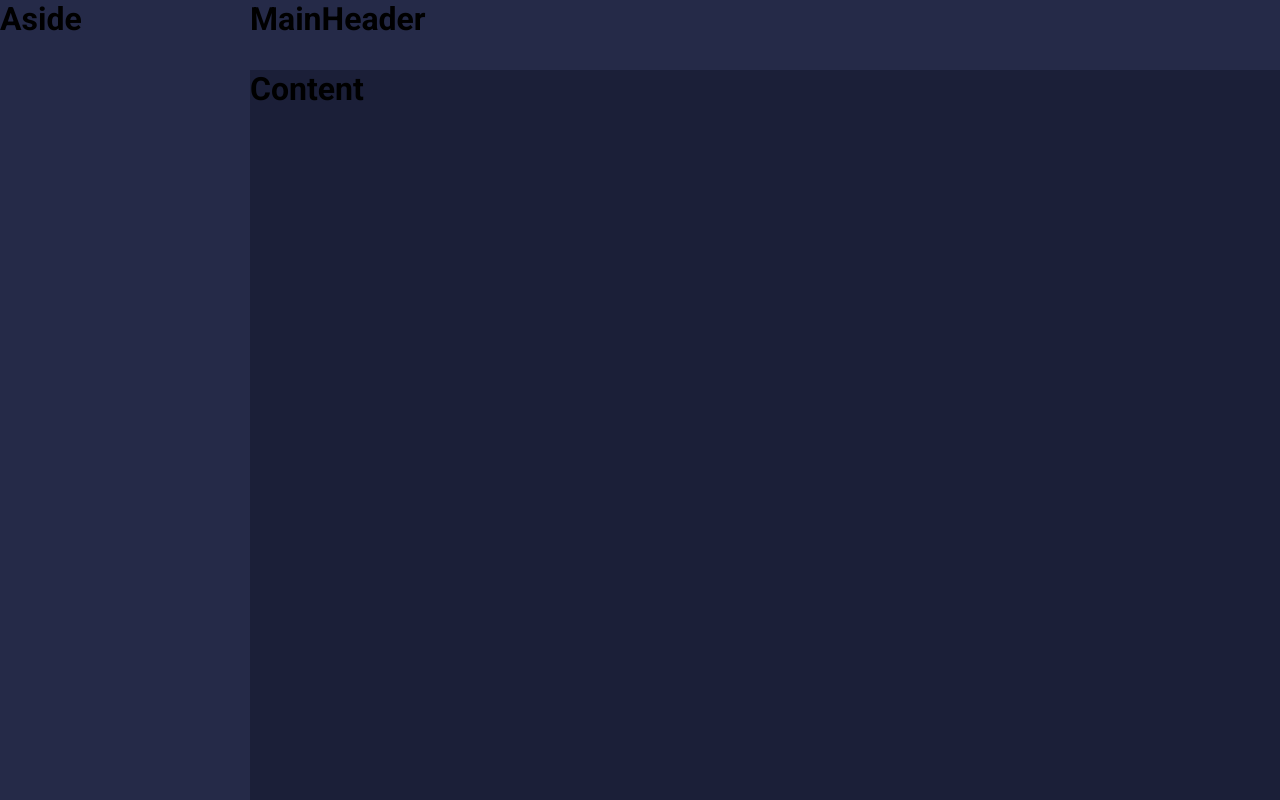
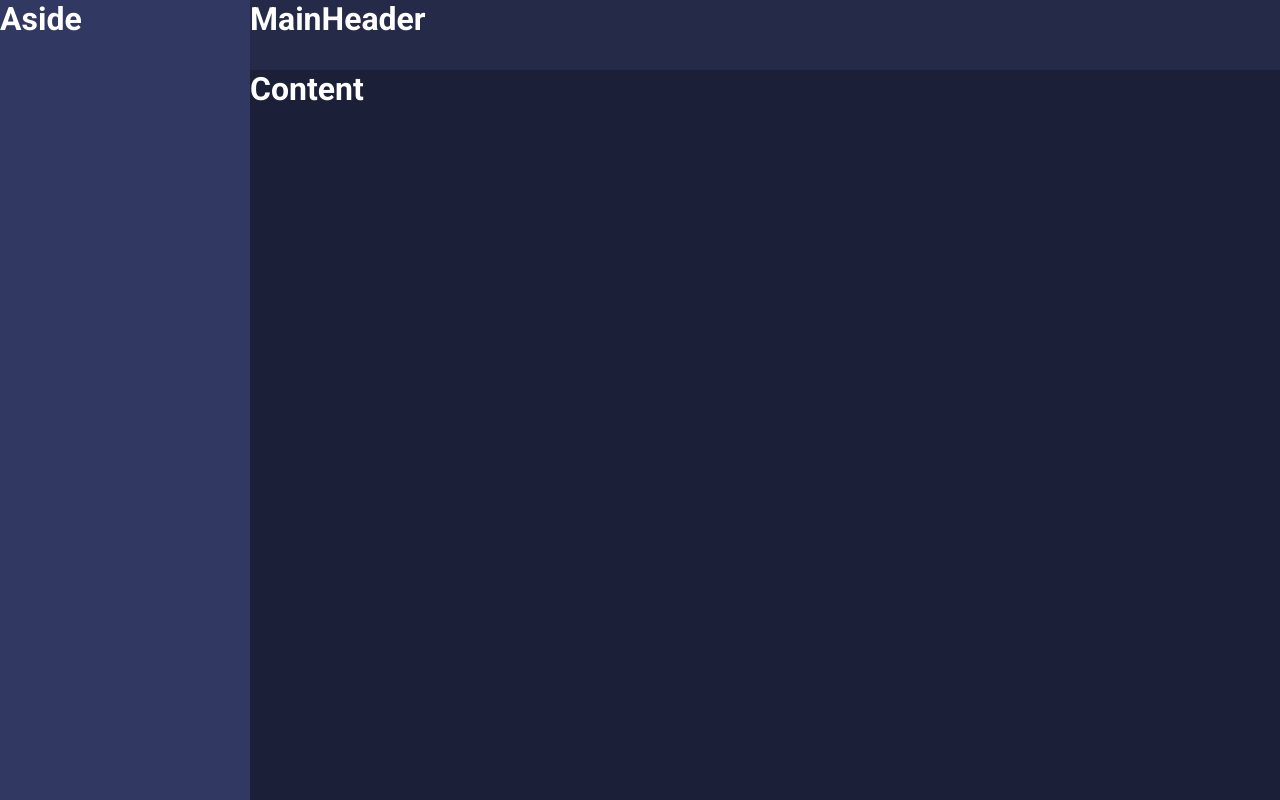
Before and after one commit to llukrinha/React-e-TypeScript-inicia-o, a React (Create React App) app: page / in a window 1280 px wide. Built offline with nearby package versions, Linux system fonts and the light colour scheme.

Commit message:
React_TypeScript TemasDeCores

```diff
--- a/src/components/Aside/styles.ts
+++ b/src/components/Aside/styles.ts
@@ -2,5 +2,6 @@ import styled from 'styled-components';
 
 export const Container = styled.div`
   grid-area: AS;
-  background-color: #252a48;
+  color: ${props => props.theme.colors.white};
+  background-color: ${props => props.theme.colors.tertiary};
 `;
--- a/src/components/Content/styles.ts
+++ b/src/components/Content/styles.ts
@@ -2,5 +2,6 @@ import styled from 'styled-components';
 
 export const Container = styled.div`
   grid-area: CT;
-  background-color: #1b1f38;
+  color: ${props => props.theme.colors.white};
+  background-color: ${props => props.theme.colors.primary};
 `;
--- a/src/components/MainHeader/styles.ts
+++ b/src/components/MainHeader/styles.ts
@@ -2,5 +2,7 @@ import styled from 'styled-components';
 
 export const Container= styled.div`
   grid-area: MH;
-  background-color: #252a48;
+  color: ${props => props.theme.colors.white};
+  background-color: ${props => props.theme.colors.secondary};
+
 `;
--- /dev/null
+++ b/src/styles/themes/Dark.ts
@@ -0,0 +1,19 @@
+export default {
+    title: 'dark',
+
+    colors: {
+        primary: '#1b1f38',
+        secondary: '#252A48',
+        tertiary: '#313862',
+
+        white: '#FFF',
+        black: '#000',
+        gray: '#BFBFBF',
+
+        sucess: '#4e41f0',
+        info: '#f7931b',
+        warning: '#e44c4e',
+
+    },
+
+};
```
Also changed, not shown: src/App.tsx (+5 -4 lines), src/styles/styled.d.ts (added, +21 -0 lines), src/styles/themes/ligth.ts (added, +19 -0 lines).
